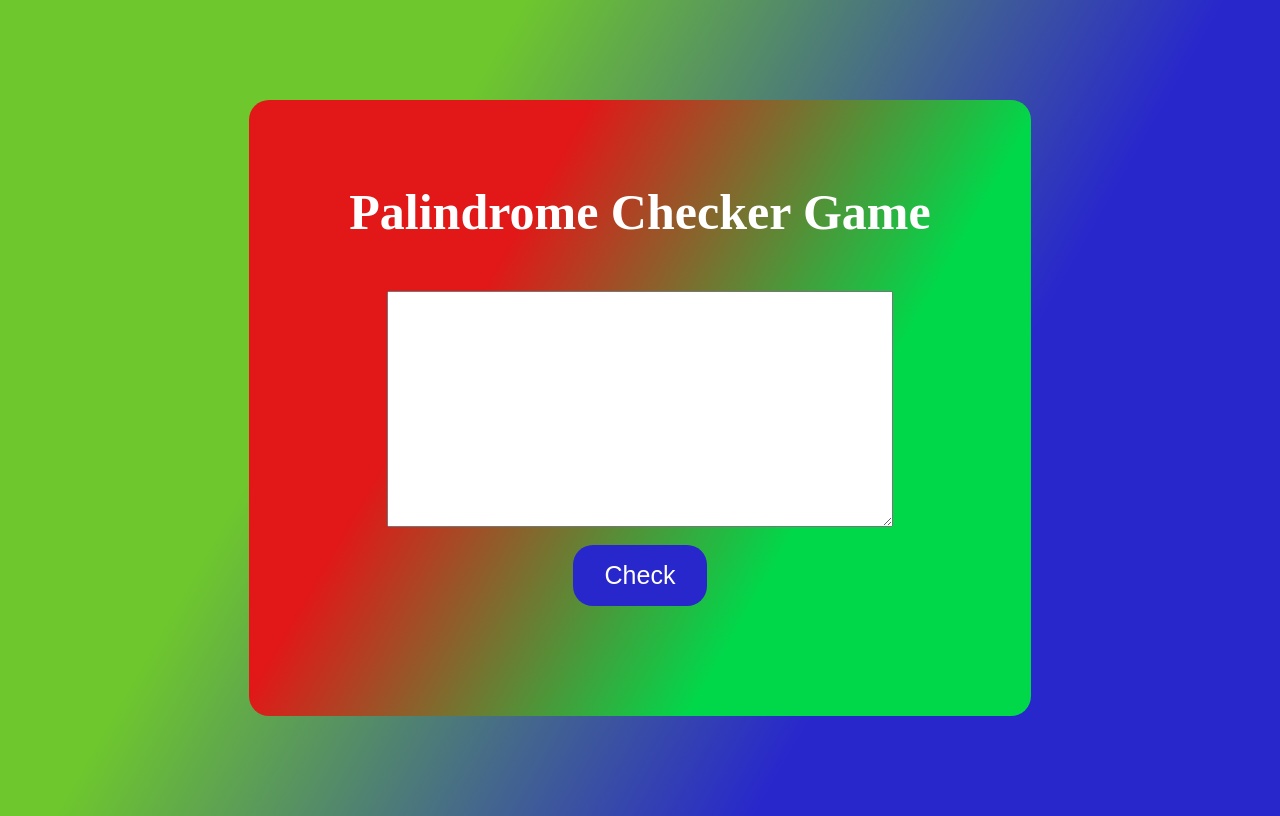
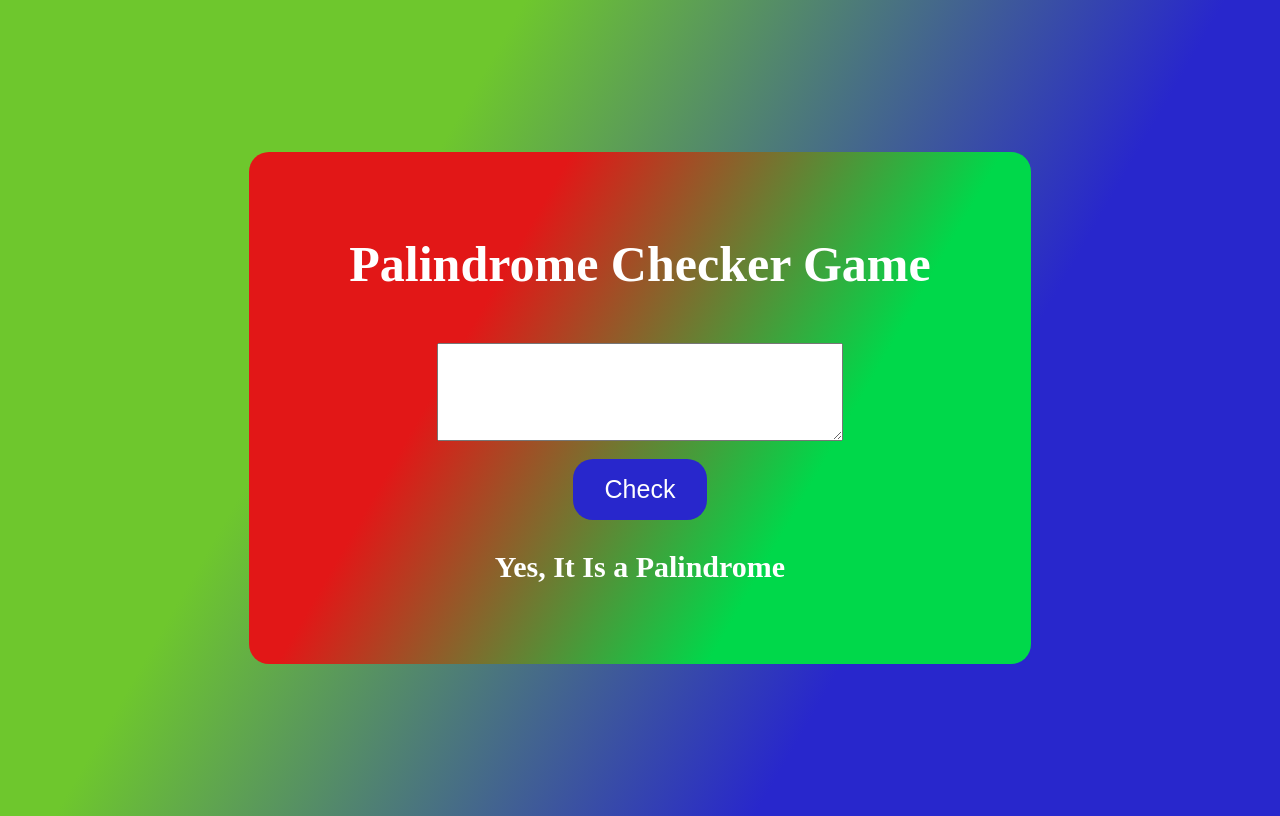
Before and after one commit to Nishantrajputs45/PalindromeCheckerGame, a plain HTML site: page index.html in a window 1280 px wide. Both pictures are taken after a click on the button "Check". Drawn offline with Linux system fonts and the light colour scheme.

Commit message:
Logic Added for Checking Palindrome

```diff
--- a/index.html
+++ b/index.html
@@ -10,7 +10,7 @@
   <body>
     <div class="container">
       <h1>Palindrome Checker Game</h1>
-      <textarea id="input" cols="30" rows="10"></textarea><br />
+      <textarea id="input" cols="30" rows="4"></textarea><br />
       <button id="btn" onclick="countWord()">Check</button>
       <h3 class="result"></h3>
     </div>
--- a/main.js
+++ b/main.js
@@ -0,0 +1,17 @@
+const userInput = document.querySelector("#input");
+const result = document.querySelector(".result");
+
+function countWord() {
+  const regex = /\s+/gi;
+  const userText = userInput.value.trim().replace(regex, " ").toLowerCase();
+  const testText = userText
+    .split("")
+    .map((word) => word.split("").reverse())
+    .reverse()
+    .join("");
+  if (userText === testText) {
+    result.innerText = "Yes, It Is a Palindrome";
+  } else {
+    result.innerText = "No., It Is not a Palindrome";
+  }
+}
--- a/style.css
+++ b/style.css
@@ -22,7 +22,7 @@ h1 {
 }
 
 textarea {
-  width: 500px;
+  width: 400px;
   outline: none;
   font-size: 20px;
   align-self: center;
```
